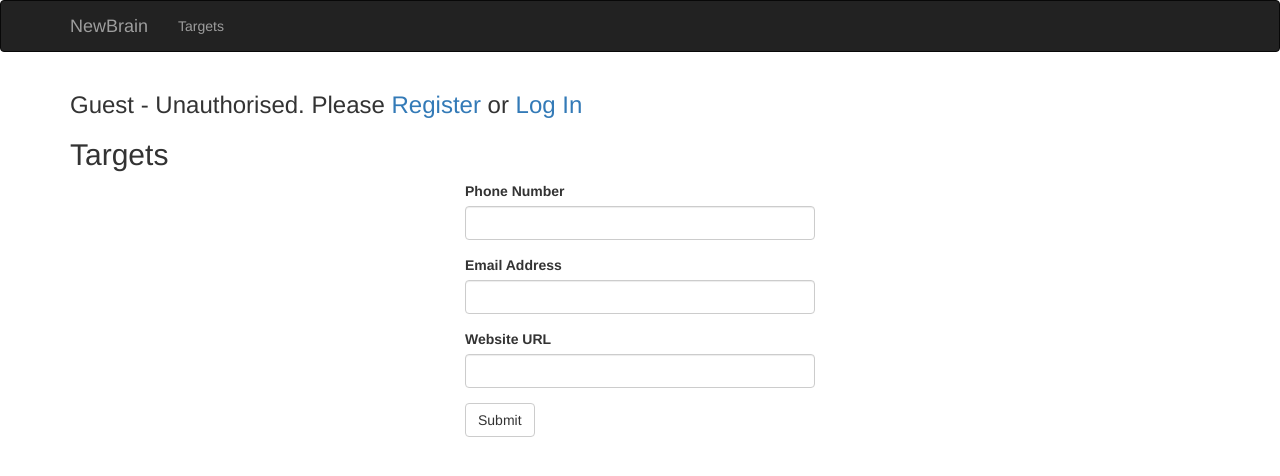
After one commit to muce/newbrain, a Flask app: page /targets in a window 1280 px wide. The commit adds this page. Shown: the top 476 px of the page. Run offline with Flask 2, Linux system fonts and the light colour scheme; data that the repository does not hold is empty; some libraries are stand-ins or nearby versions.

Commit message:
added target form

```diff
--- a/app/main/forms.py
+++ b/app/main/forms.py
@@ -1,6 +1,14 @@
 from flask.ext.wtf import Form
 from wtforms import StringField, SubmitField, TextAreaField, SelectField, FileField
 from wtforms.validators import DataRequired, Length
+
+
+# Target Forms
+class TargetForm(Form):
+    phone = StringField('Phone Number', validators=[Length(0, 64)])
+    email = StringField('Email Address', validators=[Length(0, 64)])
+    website = StringField('Website URL', validators=[Length(0, 64)])
+    submit = SubmitField('Submit')
 
 
 # User Forms
--- a/app/main/views.py
+++ b/app/main/views.py
@@ -16,6 +16,35 @@
                             main_menu_url = 'http://localhost:5000/menu')
 
 
+@main.route('/targets', methods=['GET', 'POST'])
+def targets():
+    app = current_app._get_current_object()
+    phone = None
+    email = None
+    website = None
+    form = TargetForm()
+    if form.validate_on_submit():
+        phone = form.phone.data
+        email = form.email.data
+        website = form.website.data
+        new_one = Target.query.filter_by(phone=phone).first()
+        if new_one is None:
+            target = Target(phone=phone, email=email, website=website)
+            db.session.add(target)
+            flash("Added Target: "+str(phone)+", "+str(email)+", "+str(website))
+        else:
+            flash("Didn't add Target: "+str(phone)+", "+str(email)+", "+str(website))
+        form.phone.data = ''
+        form.email.data = ''
+        form.website.data = ''
+    return render_template('/targets.html',
+                            user = 'user',
+                            form = form,
+                            targets = Target.query.all(),
+                            phone = phone,
+                            email = email,
+                            website = website)
+
 """
 @main.route('/edit-profile', methods=['GET', 'POST'])
 @login_required
--- a/app/templates/base.html
+++ b/app/templates/base.html
@@ -22,7 +22,7 @@
         </div>
         <div class="navbar-collapse collapse">
             <ul class="nav navbar-nav">
-                <li><a href="/comicindex/comics">Log</a></li>
+                <li><a href="/targets">Targets</a></li>
             </ul>
         </div>
     </div>
--- /dev/null
+++ b/app/templates/targets.html
@@ -0,0 +1,18 @@
+{% extends "base.html" %}
+{% import "bootstrap/wtf.html" as wtf %}
+
+{% block title %}NewBrain{% endblock %}
+
+{% block page_content %}
+<h2>Targets</h2>
+<div class="col-md-4">
+    <ul>
+    {% for target in targets %}
+        <li>Target: {{target.phone}}, {{target.email}}, {{target.website}} | <a href="/">edit</a> | <a href="/">delete</a></li>
+    {% endfor %}
+    </ul>
+</div>
+<div class="col-md-4">
+    {{ wtf.quick_form(form) }}
+</div>
+{% endblock %}
--- a/config.py
+++ b/config.py
@@ -6,6 +6,7 @@
 
     SECRET_KEY = os.environ.get('SECRET_KEY') or '234DFGDFdfgtf234234dfgdFGJRETGFHFG456gfhFGH'
     SQLALCHEMY_COMMIT_ON_TEARDOWN = True
+    SQLALCHEMY_TRACK_MODIFICATIONS = True
 
     # Uploads
     UPLOAD_FOLDER = basedir
```
Also changed, not shown: app/main/models.py (+9 -0 lines), app/migrations/versions/543f0b1baf3d_.py (renamed from app/migrations/versions/2130c22a9f61_.py, +14 -3 lines), app/templates/_base.html (deleted, +0 -66 lines), app/templates/_index.html (deleted, +0 -24 lines), data-dev.sqlite, 7 other files.
